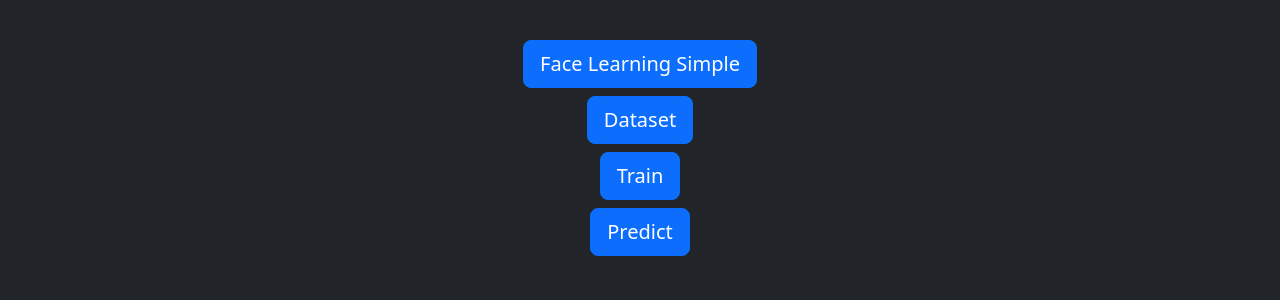
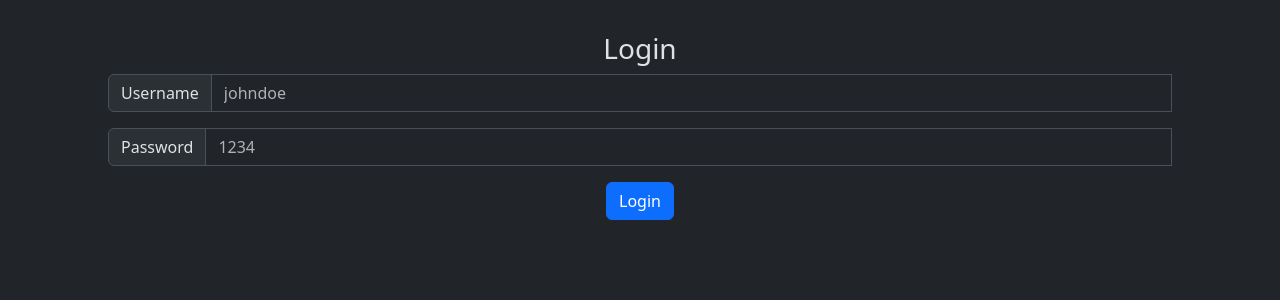
Before and after one commit to kennysusanto/kstf-web, a React (Vite) app in the folder reactjs/: page / in a window 1280 px wide. Shown: the top 300 px of the page. Built offline with nearby package versions, Linux system fonts and the light colour scheme.

Commit message:
feat: auth simple; todo: connect db

```diff
--- /dev/null
+++ b/reactjs/src/AuthContext.jsx
@@ -0,0 +1,74 @@
+import React, { createContext, useState, useEffect } from "react";
+import Modal from "react-bootstrap/Modal";
+import Button from "react-bootstrap/Button";
+
+export const AuthContext = createContext();
+
+const ConfirmLogoutModal = ({ props }) => {
+    const { show, setShow, logout } = props;
+    const handleClose = () => setShow(false);
+    const handleShow = () => setShow(true);
+    const handleConfirmLogout = () => {
+        handleClose();
+        logout();
+    };
+
+    return (
+        <>
+            <Modal show={show} onHide={handleClose}>
+                <Modal.Header closeButton>
+                    <Modal.Title>Confirm Logout</Modal.Title>
+                </Modal.Header>
+                <Modal.Body>You are logging out!</Modal.Body>
+                <Modal.Footer>
+                    <Button variant="secondary" onClick={handleClose}>
+                        Cancel
+                    </Button>
+                    <Button variant="outline-danger" onClick={handleConfirmLogout}>
+                        Logout
+                    </Button>
+                </Modal.Footer>
+            </Modal>
+        </>
+    );
+};
+
+export const AuthProvider = ({ children }) => {
+    const [isLoggedIn, setIsLoggedIn] = useState(false);
+    const [user, setUser] = useState(null);
+    const [show, setShow] = useState(false);
+
+    // You might want to check localStorage for a stored token on initial load
+    useEffect(() => {
+        const storedToken = localStorage.getItem("authToken");
+        if (storedToken) {
+            // Validate token and set user/isLoggedIn state
+            setIsLoggedIn(true);
+            setUser({ username: "exampleUser" }); // Replace with actual user data from token
+        }
+    }, []);
+
+    const login = (userData, token) => {
+        setIsLoggedIn(true);
+        setUser(userData);
+        localStorage.setItem("authToken", token); // Store token in localStorage
+    };
+
+    const logout = () => {
+        setIsLoggedIn(false);
+        setUser(null);
+        localStorage.removeItem("authToken"); // Remove token from localStorage
+    };
+
+    return (
+        <AuthContext.Provider value={{ isLoggedIn, user, login, logout }}>
+            <ConfirmLogoutModal props={{ show, setShow, logout }} />
+            {children}
+            {isLoggedIn ? (
+                <Button onClick={() => setShow(true)} variant="outline-danger">
+                    Logout
+                </Button>
+            ) : null}
+        </AuthContext.Provider>
+    );
+};
--- /dev/null
+++ b/reactjs/src/Pages/Login.jsx
@@ -0,0 +1,91 @@
+import { useState, useRef, useEffect, useContext } from "react";
+import "./Dataset.css";
+import { Camera } from "react-camera-pro";
+import "@mediapipe/face_detection";
+import "@tensorflow/tfjs-core";
+// Register WebGL backend.
+import "@tensorflow/tfjs-backend-webgl";
+import * as faceDetection from "@tensorflow-models/face-detection";
+import * as tf from "@tensorflow/tfjs";
+import { ToastContainer, toast, Slide } from "react-toastify";
+import Constants from "../Misc/Constants.jsx";
+
+import Container from "react-bootstrap/Container";
+import Row from "react-bootstrap/Row";
+import Col from "react-bootstrap/Col";
+import Button from "react-bootstrap/Button";
+import Form from "react-bootstrap/Form";
+import ButtonGroup from "react-bootstrap/ButtonGroup";
+import InputGroup from "react-bootstrap/InputGroup";
+
+import axios from "axios";
+import { useQuery, useMutation } from "@tanstack/react-query";
+import { AuthContext } from "../AuthContext.jsx";
+
+function App() {
+    const { isLoggedIn, user, login, logout } = useContext(AuthContext);
+    const [validated, setValidated] = useState(false);
+    const [message, setMessage] = useState("");
+
+    const handleSubmit = async (event) => {
+        const form = event.currentTarget;
+        event.preventDefault();
+        event.stopPropagation();
+        // if (form.checkValidity() === false) {
+        // }
+
+        setValidated(true);
+        const formData = new FormData(event.target),
+            formDataObj = Object.fromEntries(formData.entries());
+
+        if (formDataObj.username == "" || formDataObj.password == "") {
+            return;
+        }
+        let ress = await axios.post("http://localhost:5172/api/auth/login", formDataObj);
+        if (ress.data) {
+            console.log(ress.data);
+            if (ress.data.user) {
+                login(ress.data.user, ress.data.token);
+            } else {
+                setMessage(ress.data.message);
+                setValidated(false);
+            }
+        }
+    };
+    return (
+        <Container className="container-training">
+            <Row>
+                <Col md={12}>
+                    <h3>Login</h3>
+
+                    <Form noValidate validated={validated} onSubmit={handleSubmit}>
+                        <InputGroup className="mb-3">
+                            <InputGroup.Text id="input-username">Username</InputGroup.Text>
+                            <Form.Control name="username" placeholder="johndoe" aria-label="Username" aria-describedby="input-username" required />
+                            <Form.Control.Feedback type="invalid">Please enter an username.</Form.Control.Feedback>
+                        </InputGroup>
+
+                        <InputGroup className="mb-3">
+                            <InputGroup.Text id="input-username">Password</InputGroup.Text>
+                            <Form.Control
+                                name="password"
+                                placeholder="1234"
+                                aria-label="Username"
+                                type="password"
+                                aria-describedby="input-username"
+                                required
+                            />
+                            <Form.Control.Feedback type="invalid">Please enter a password.</Form.Control.Feedback>
+                        </InputGroup>
+                        <Button type="submit">Login</Button>
+                        <p>{message}</p>
+                    </Form>
+                </Col>
+            </Row>
+
+            <ToastContainer limit={5} />
+        </Container>
+    );
+}
+
+export default App;
--- a/reactjs/src/main.jsx
+++ b/reactjs/src/main.jsx
@@ -1,4 +1,4 @@
-import { StrictMode } from "react";
+import { StrictMode, useContext } from "react";
 import { createRoot } from "react-dom/client";
 import { createBrowserRouter } from "react-router";
 import { RouterProvider } from "react-router/dom";
@@ -11,6 +11,10 @@ import DatasetPage from "./Pages/Dataset.jsx";
 import TrainPage from "./Pages/Train.jsx";
 import PredictPage from "./Pages/Predict.jsx";
 import "bootstrap/dist/css/bootstrap.min.css";
+import { AuthProvider, AuthContext } from "./AuthContext.jsx";
+import LoginPage from "./Pages/Login.jsx";
+
+import Button from "react-bootstrap/Button";
 
 import { QueryClient, QueryClientProvider } from "@tanstack/react-query";
 
@@ -47,10 +51,25 @@ const router = createBrowserRouter([
     },
 ]);
 
+const Main = () => {
+    const { isLoggedIn, user, login, logout } = useContext(AuthContext);
+    return (
+        <>
+            {isLoggedIn ? (
+                <QueryClientProvider client={queryClient}>
+                    <RouterProvider router={router} />
+                </QueryClientProvider>
+            ) : (
+                <LoginPage />
+            )}
+        </>
+    );
+};
+
 createRoot(document.getElementById("root")).render(
     // <StrictMode>
-    <QueryClientProvider client={queryClient}>
-        <RouterProvider router={router} />
-    </QueryClientProvider>
+    <AuthProvider>
+        <Main />
+    </AuthProvider>
     // </StrictMode>
 );
```
Also changed, not shown: 2 other files (tests, documents, lock files or other folders).
